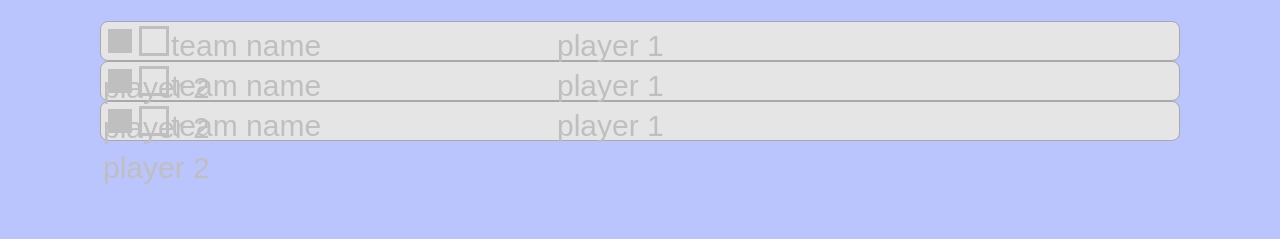
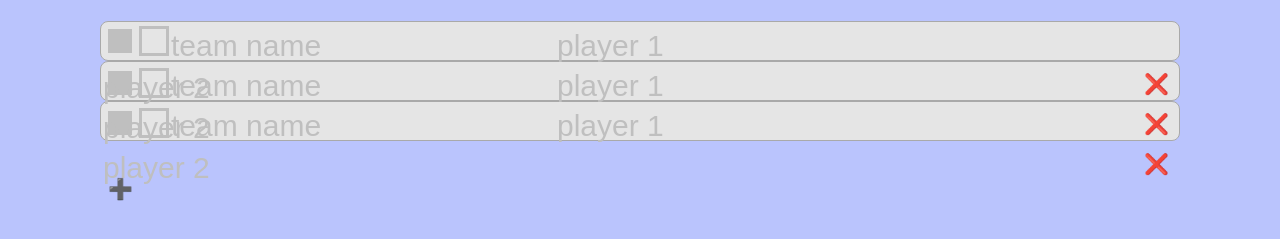
Before and after one commit to iambalaam/rlss-brackets, a React app: page / in a window 1280 px wide. Shown: the part 159-398 px from the top of the page. Built offline with nearby package versions, Linux system fonts and the light colour scheme; the HTML template or start-up script is replaced by a standard one.

Commit message:
Can add/remove teams

```diff
--- a/src/client/pages/TeamEntry.css
+++ b/src/client/pages/TeamEntry.css
@@ -29,6 +29,7 @@
 }
 
 .team .primary-colorbox {
+    cursor: pointer;
     float: left;
     height: 24px;
     width: 24px;
@@ -36,9 +37,27 @@
     background-color: currentColor;
 }
 .team .secondary-colorbox {
+    cursor: pointer;
     float: left;
     margin: 2px;
     height: 30px;
     width: 30px;
     border: 3px solid currentColor;
 }
+
+.add {
+    cursor: pointer;
+    display: inline-block;
+    font-size: 20px;
+    line-height: 20px;
+    padding: 8px;
+    margin-top: 30px;
+}
+
+.team .delete {
+    float: right;
+    cursor: pointer;
+    font-size: 20px;
+    line-height: 20px;
+    padding: 8px;
+}
--- a/src/client/pages/TeamEntry.tsx
+++ b/src/client/pages/TeamEntry.tsx
@@ -35,7 +35,7 @@ interface TeamInfo {
 interface EmptyTeam { };
 type MaybeTeam = TeamInfo | EmptyTeam;
 
-function TeamSetup(props: { team: MaybeTeam, onChange: (team: TeamInfo) => void }) {
+function TeamSetup(props: { team: MaybeTeam, onChange: (team: TeamInfo) => void, deleteTeam: () => void }) {
     const team: TeamInfo = {
         id: -1,
         name: '',
@@ -88,6 +88,7 @@ function TeamSetup(props: { team: MaybeTeam, onChange: (team: TeamInfo) => void
             <input type="text" className="name" placeholder="team name" onChange={onChange('name')} value={team.name}></input>
             <input type="text" className="player1" placeholder="player 1" onChange={onChange('player1')} value={team.player1}></input>
             <input type="text" className="player2" placeholder="player 2" onChange={onChange('player2')} value={team.player2}></input>
+            <span className="delete" onClick={props.deleteTeam}>❌</span>
         </div>
     )
 }
@@ -104,9 +105,16 @@ export function TeamEntry() {
                     const newTeams = [...teams];
                     newTeams[i] = team;
                     setTeams(newTeams);
+                };
+                const deleteTeam = () => {
+                    const newTeams = [...teams];
+                    newTeams.splice(i, 1);
+                    setTeams(newTeams);
                 }
-                return <TeamSetup team={team} onChange={onChange} />
+                return <TeamSetup team={team} onChange={onChange} deleteTeam={deleteTeam} />
             })}
+
+            <div className="add" onClick={() => { setTeams([...teams, {}]) }}>➕</div>
 
         </div>
     );
```
